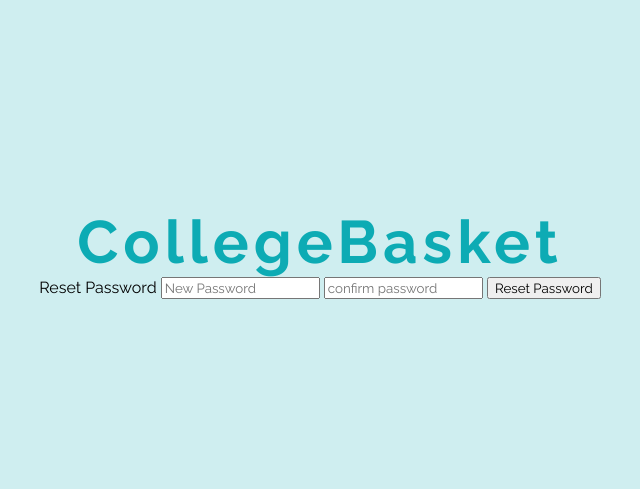
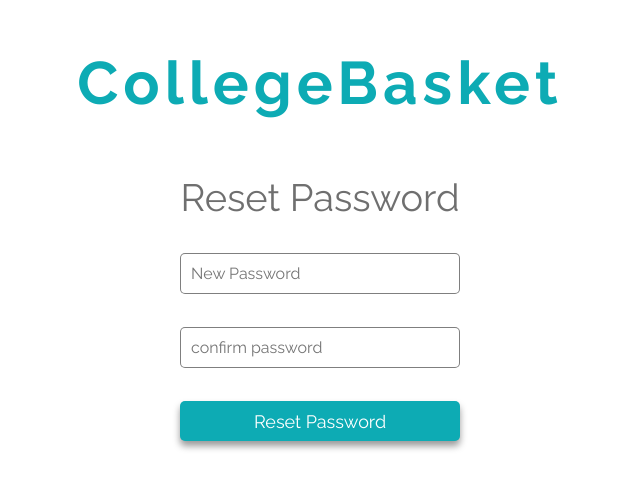
Before and after one commit to Anshuman71/collegeBasket, a plain HTML site: page forgotPassword.html in a window 1280 px wide. Shown: the part 147-636 px from the top of the page, without its empty margins (320-960 px from the left). Drawn offline with Linux system fonts and the light colour scheme.

Commit message:
add styles for forgot

```diff
--- a/index.css
+++ b/index.css
@@ -6,7 +6,8 @@
 
 .container {
   width: 100vw;
-  height: 100vh;
+  padding: 30px 10px;
+  min-height: 100vh;
   display: flex;
   background-color: rgba(13, 171, 180, 0.2);
   transform-style: preserve-3d;
@@ -33,6 +34,7 @@
 .sub-title {
   opacity: 0.5;
   margin-bottom: 30px;
+  text-align: center;
 }
 .message {
   font-weight: 900;
@@ -40,6 +42,63 @@
   letter-spacing: 3px;
   font-size: 32px;
   opacity: 0.5;
+}
+
+form {
+  display: flex;
+  height: 300px;
+  margin-top: 40px;
+  flex-direction: column;
+  justify-content: space-around;
+}
+
+.input-field {
+  padding: 10px;
+  border-radius: 5px;
+  font-size: 16px;
+  width: 280px;
+  border: 1px solid #00000080;
+}
+
+.white-background {
+  background: white;
+}
+
+.input-field:focus {
+  outline: none;
+}
+
+label {
+  font-size: 38px;
+  font-weight: 500;
+  text-align: center;
+  color: #00000090;
+}
+
+button {
+  height: 40px;
+  border: none;
+  font-size: 18px;
+  background: #0dabb4;
+  color: white;
+  transition: all 0.3s;
+  box-shadow: 0px 5px 7.5px #00000066;
+  border-radius: 5px;
+}
+
+button:hover {
+  transform: translateY(-3px);
+  box-shadow: 0px 8px 12px #00000077;
+}
+
+button:active {
+  outline: none;
+  transform: translateY(-1px);
+  box-shadow: 0px 6px 9px #00000077;
+}
+
+button:focus {
+  outline: none;
 }
 
 @media only screen and (max-width: 600px) {
@@ -52,4 +111,13 @@
     font-weight: 700;
     font-size: 26px;
   }
+  button {
+    transform: translateY(-3px);
+    box-shadow: 0px 8px 12px #00000077;
+  }
+  button:hover {
+    outline: none;
+    transform: translateY(-1px);
+    box-shadow: 0px 6px 9px #00000077;
+  }
 }
```
